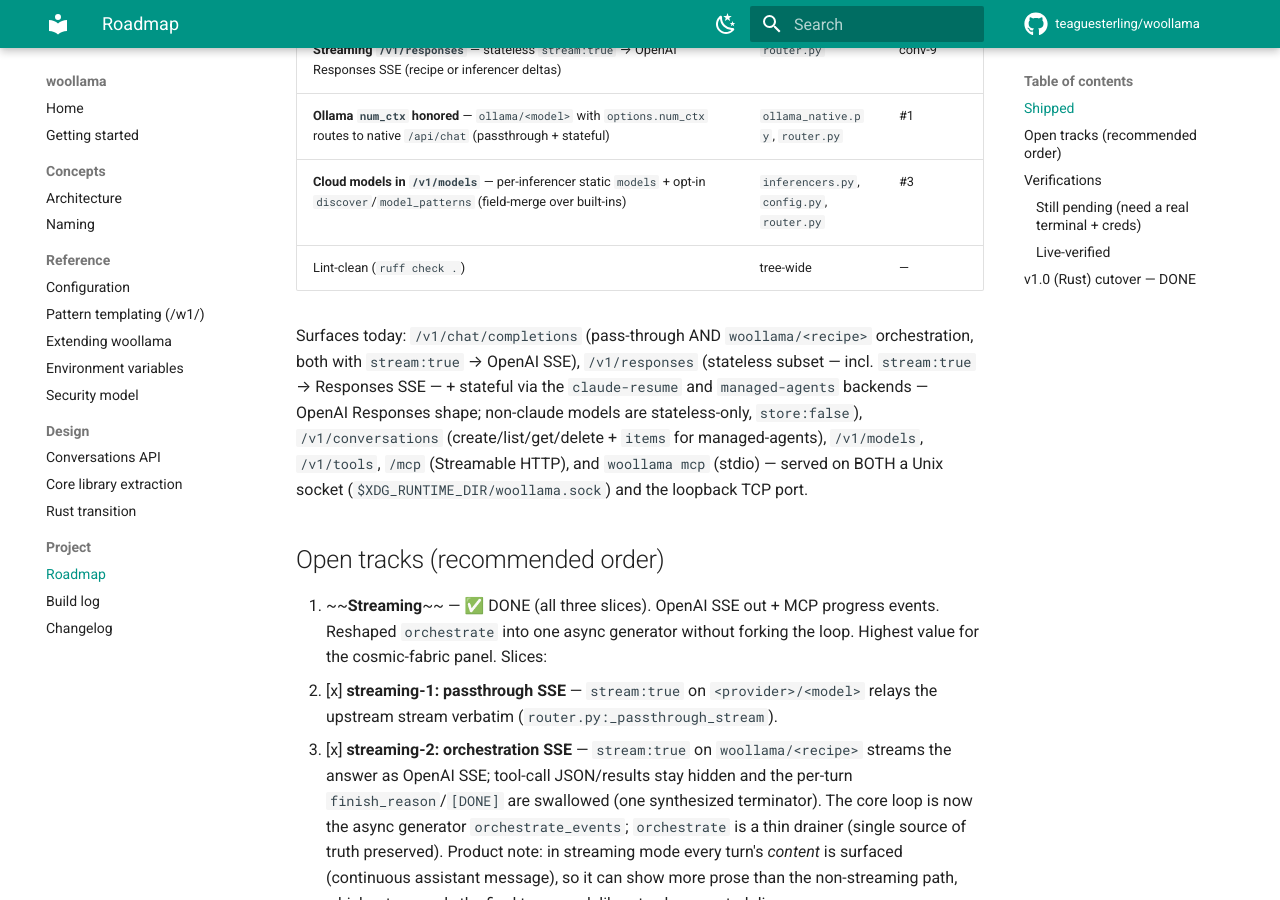
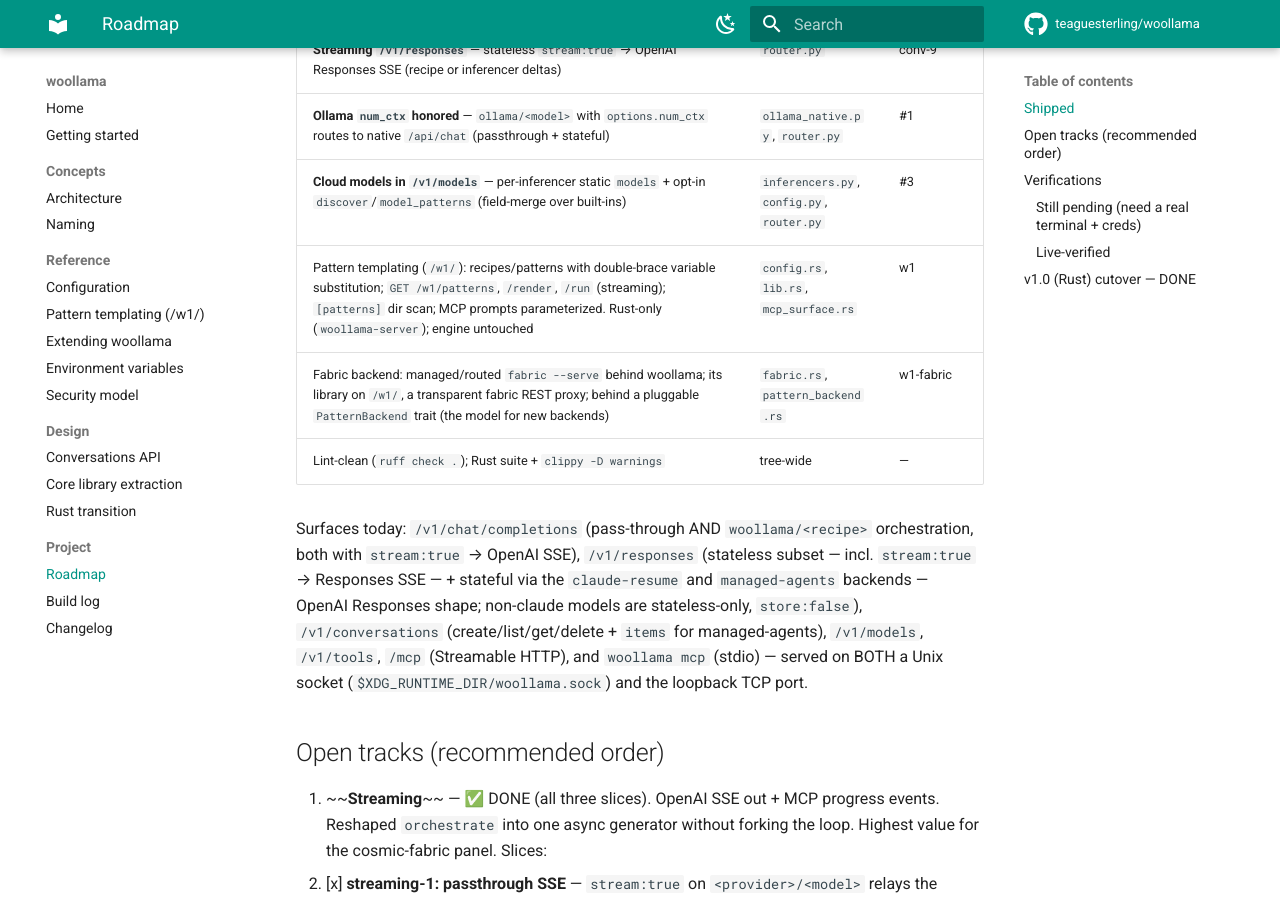
Before and after one commit to teaguesterling/woollama, an MkDocs documentation site: the page built from docs/roadmap.md, in a window 1280 px wide and 900 px high, scrolled down 2492 px. Built offline with MkDocs 1.6.1 and Material for MkDocs 9.7.7, drawn with Linux system fonts in a browser that asks for light colours; comment, search, counter and statistics services are not loaded; some of the changed text lies outside the part shown.

Commit message:
docs(roadmap): mark pattern templating + fabric backend shipped
Co-Authored-By: Claude Opus 4.8 <noreply@anthropic.com>

```diff
--- a/docs/roadmap.md
+++ b/docs/roadmap.md
@@ -52,7 +52,9 @@ inference or tools.
 | **Streaming `/v1/responses`** — stateless `stream:true` → OpenAI Responses SSE (recipe or inferencer deltas) | `router.py` | conv-9 |
 | **Ollama `num_ctx` honored** — `ollama/<model>` with `options.num_ctx` routes to native `/api/chat` (passthrough + stateful) | `ollama_native.py`, `router.py` | #1 |
 | **Cloud models in `/v1/models`** — per-inferencer static `models` + opt-in `discover`/`model_patterns` (field-merge over built-ins) | `inferencers.py`, `config.py`, `router.py` | #3 |
-| Lint-clean (`ruff check .`) | tree-wide | — |
+| Pattern templating (`/w1/`): recipes/patterns with double-brace variable substitution; `GET /w1/patterns`, `/render`, `/run` (streaming); `[patterns]` dir scan; MCP prompts parameterized. Rust-only (`woollama-server`); engine untouched | `config.rs`, `lib.rs`, `mcp_surface.rs` | w1 |
+| Fabric backend: managed/routed `fabric --serve` behind woollama; its library on `/w1/`, a transparent fabric REST proxy; behind a pluggable `PatternBackend` trait (the model for new backends) | `fabric.rs`, `pattern_backend.rs` | w1-fabric |
+| Lint-clean (`ruff check .`); Rust suite + `clippy -D warnings` | tree-wide | — |
 
 Surfaces today: `/v1/chat/completions` (pass-through AND `woollama/<recipe>`
 orchestration, both with `stream:true` → OpenAI SSE), `/v1/responses` (stateless
```
Also changed, not shown: other parts of docs/roadmap.md (+1 -1 lines).
